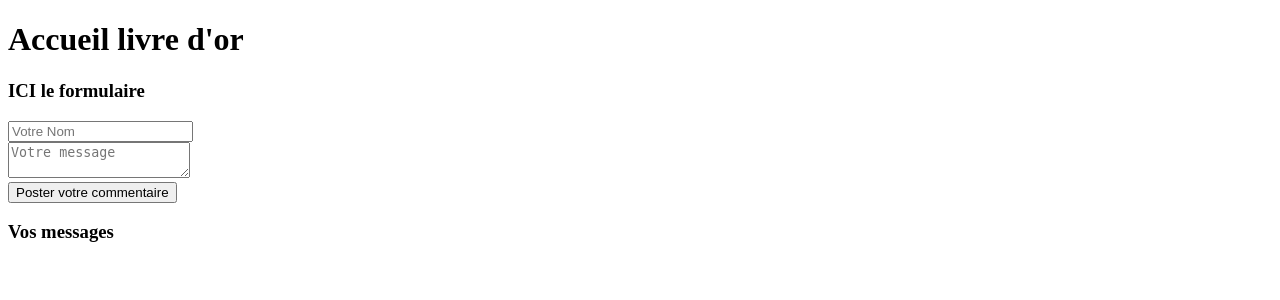
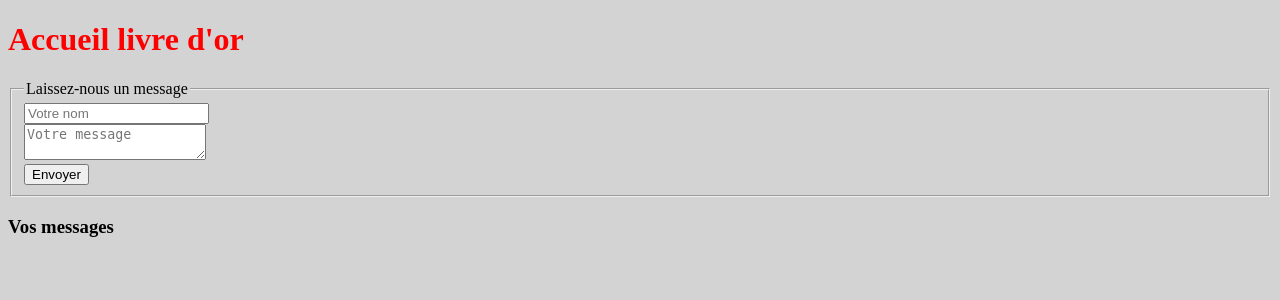
Before and after one commit to mikhawa/AD2021, a PHP site: page / in a window 1280 px wide. Shown: the top 300 px of the page. Run offline with PHP 8.4, Linux system fonts and the light colour scheme; data that the repository does not hold is empty.

Commit message:
favicon.ico

```diff
--- /dev/null
+++ b/livredorv2/css/style.css
@@ -0,0 +1,14 @@
+/* Ajouter un style au titre principal (balise H1) */
+h1 {
+    color: red;
+}
+
+/* Modifier la couleur de fond du navigateur */
+body {
+    background-color: lightgrey;
+}
+
+/* Modifier la couleur des liens */
+a {
+    color: black;
+}
--- a/livredorv2/index.php
+++ b/livredorv2/index.php
@@ -5,41 +5,39 @@
 require_once "config.php";
 
 // Connexion à la DB
-$db = mysqli_connect(DB_HOST,DB_USER,DB_PWD,DB_NAME,DB_PORT);
+$db = mysqli_connect(DB_HOST, DB_USER, DB_PWD, DB_NAME, DB_PORT);
 
 // on met notre connexion au format utf8
-mysqli_set_charset($db,DB_CHARSET);
+mysqli_set_charset($db, DB_CHARSET);
 
 /*
 Si on a envoyé le formulaire, on va essayer de l'insérer dans la DB
 */
 
 // la méthode POST n'est pas vide
-if(!empty($_POST)){
+if (!empty($_POST)) {
 
     // on retire les espaces à l'avant et à l'arrière du texte
     $leNom = trim($_POST['themessagesname']);
     // on empèche les attaques par scripts, et toutes les balises html etc...
     $leNom = strip_tags($leNom);
     // on va convertir les caractères spéciaux en entités html avec le ' et le " compris
-    $leNom = htmlspecialchars($leNom,ENT_QUOTES);
+    $leNom = htmlspecialchars($leNom, ENT_QUOTES);
 
     // Même chose que leNom en une seule ligne
-    $leMessage = htmlspecialchars(strip_tags(trim($_POST['themessagestext'])),ENT_QUOTES);
+    $leMessage = htmlspecialchars(strip_tags(trim($_POST['themessagestext'])), ENT_QUOTES);
 
 
     // on vérifie si nos résultats sont vides
-    if(empty($leNom)||empty($leMessage)){
+    if (empty($leNom) || empty($leMessage)) {
         $erreur = "Vos champs ne peuvent être vides!";
         // sinon on insère dans la DB
-    }else{
+    } else {
 
 
-        mysqli_query($db,"INSERT INTO themessages (themessagesname,themessagestext)
-        VALUES ('$leNom','$leMessage')")or die(mysqli_error($db));
-
+        mysqli_query($db, "INSERT INTO themessages (themessagesname,themessagestext)
+        VALUES ('$leNom','$leMessage')") or die(mysqli_error($db));
     }
-
 }
 
 
@@ -49,36 +47,53 @@ Récupération des messages
 
 // on va récupérer tous les messages de la table "messages"
 // par date descendante et ensuite par ID desc (pour le même jour, on respecte l'ordre)
-    $recupDatas = mysqli_query($db,"SELECT * FROM themessages ORDER BY themessagesdate DESC, idthemessages DESC");
+$recupDatas = mysqli_query($db, "SELECT * FROM themessages ORDER BY themessagesdate DESC, idthemessages DESC");
 
 // on transforme le résultat en tableau associatif
-    $datas = mysqli_fetch_all($recupDatas,MYSQLI_ASSOC);
+$datas = mysqli_fetch_all($recupDatas, MYSQLI_ASSOC);
 ?>
 <!DOCTYPE html>
 <html lang="en">
+
 <head>
     <meta charset="UTF-8">
     <meta http-equiv="X-UA-Compatible" content="IE=edge">
     <meta name="viewport" content="width=device-width, initial-scale=1.0">
     <title>Accueil livre d'or</title>
+    <meta name="last-modified" content="DD-MM-YYYY" />
+    <meta name="language" content="en" />
+    <link rel="canonical" href="">
+    <link rel="icon" type="image/x-icon" href="img/favicon.ico" />
+    <link rel="stylesheet" type="text/css" href="css/style.css" />
 </head>
+
 <body>
     <h1>Accueil livre d'or</h1>
-    <h3>ICI le formulaire</h3>
     <form name="livredor" method="post" action="">
-    <input type="text" name="themessagesname" required placeholder="Votre Nom"><br>
-    <textarea name="themessagestext" required placeholder="Votre message"></textarea><br>
-    <input type="submit" value="Poster votre commentaire">
-    <?php
-    if(isset($erreur)) echo $erreur;
-    ?>
+        <fieldset>
+            <legend>Laissez-nous un message</legend>
+            <div>
+                <label for="themessagesname" hidden>Votre nom</label>
+                <input type="text" name="themessagesname" id="themessagesname" placeholder="Votre nom" minlength="3" maxlength="50" required>
+            </div>
+            <div>
+                <label for="themessagestext" hidden>Votre message</label>
+                <textarea name="themessagestext" id="themessagestext" placeholder="Votre message" minlength="3" maxlength="550"  required ></textarea>
+            </div>
+            <div>
+                <button type="submit" name="commit">Envoyer</button>
+            </div>
+
+        </fieldset>
+
     </form>
     <h3>Vos messages</h3>
     <?php
-foreach($datas as $item){
+    foreach ($datas as $item) {
         echo "<h4>Ecrit par {$item['themessagesname']} Le {$item['themessagesdate']}</h4>";
-    echo "<p>{$item['themessagestext']}</p>";
+        echo "<p>{$item['themessagestext']}</p><hr>";
     }
     ?>
 </body>
+
 </html>
```
Also changed, not shown: livredorv2/img/favicon.ico (added). Lines whose indentation alone changed are shown as unchanged.
